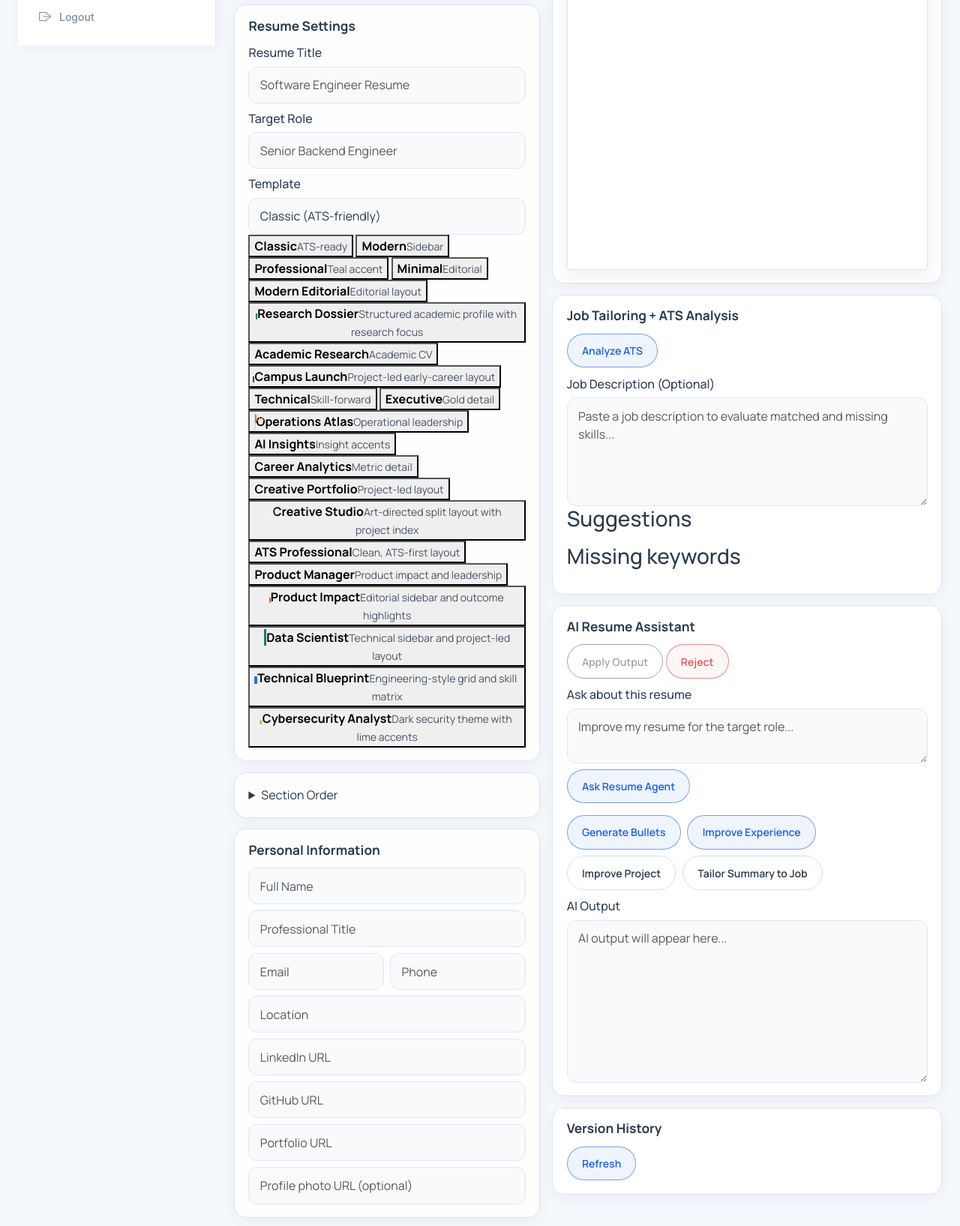
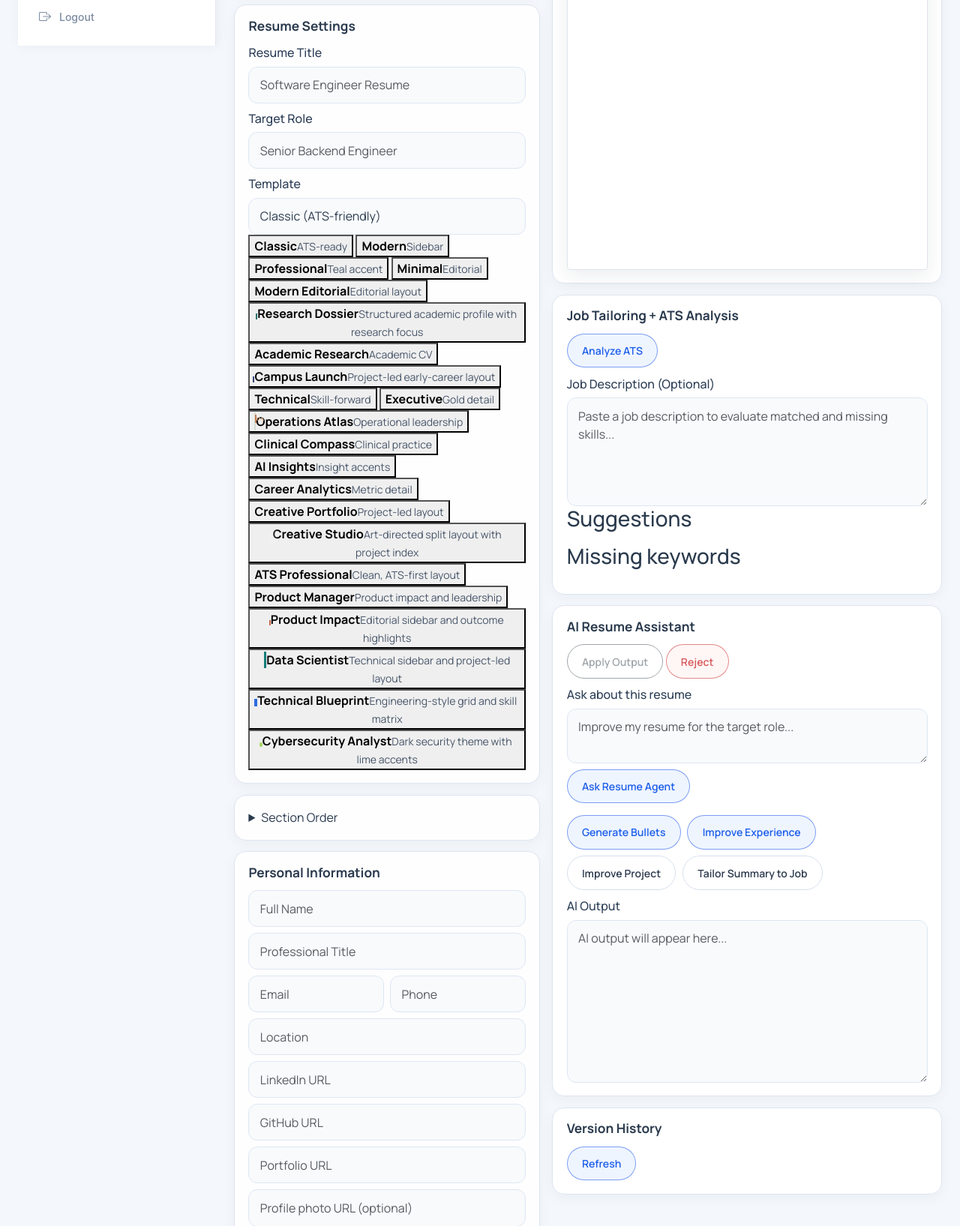
Before and after one commit to umarabrar-git/AI_Resume_Analyzer, a Flask app: page /resume-creation in a window 1280 px wide. Shown: the part 774-2409 px from the top of the page at 75% size. Run offline with Flask 3, Linux system fonts and the light colour scheme; a user stored in the database is signed in.

Commit message:
Add Clinical Compass to resume template picker

```diff
--- a/templates/components/pages/resume_creation/builder.html
+++ b/templates/components/pages/resume_creation/builder.html
@@ -165,6 +165,7 @@
           <option value="technical">Technical</option>
           <option value="executive">Executive</option>
           <option value="operations_atlas">Operations Atlas</option>
+          <option value="clinical_compass">Clinical Compass</option>
           <option value="ai_insights">AI Insights</option>
           <option value="career_analytics">Career Analytics</option>
           <option value="creative_portfolio">Creative Portfolio</option>
@@ -310,6 +311,18 @@
               aria-hidden="true"
             ></span>
             <span><strong>Operations Atlas</strong><small>Operational leadership</small></span>
+          </button>
+          <button
+            type="button"
+            class="template-choice"
+            data-template-choice="clinical_compass"
+            aria-pressed="false"
+          >
+            <span
+              class="template-sample template-sample--clinical-compass"
+              aria-hidden="true"
+            ></span>
+            <span><strong>Clinical Compass</strong><small>Clinical practice</small></span>
           </button>
           <button
             type="button"
```
